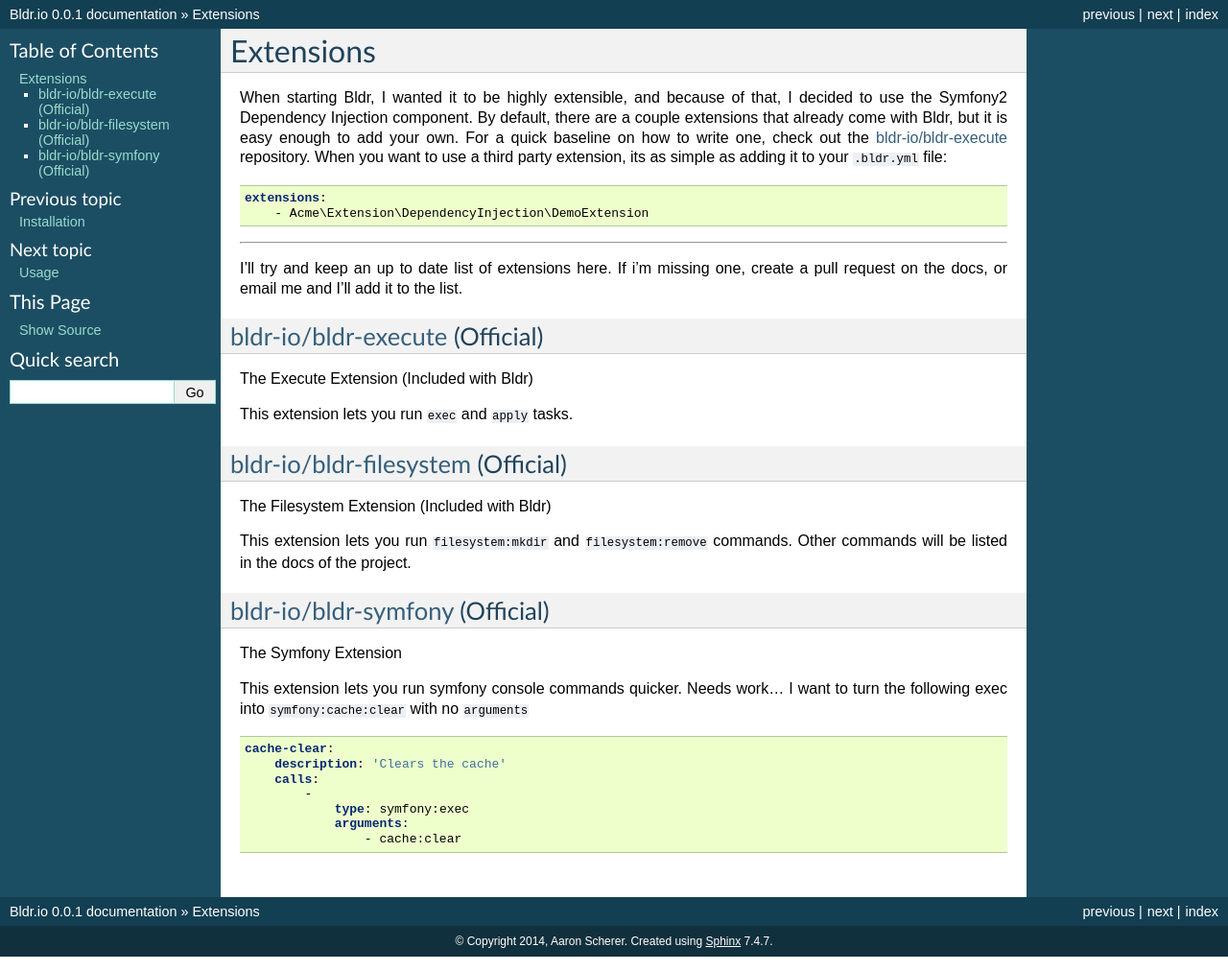
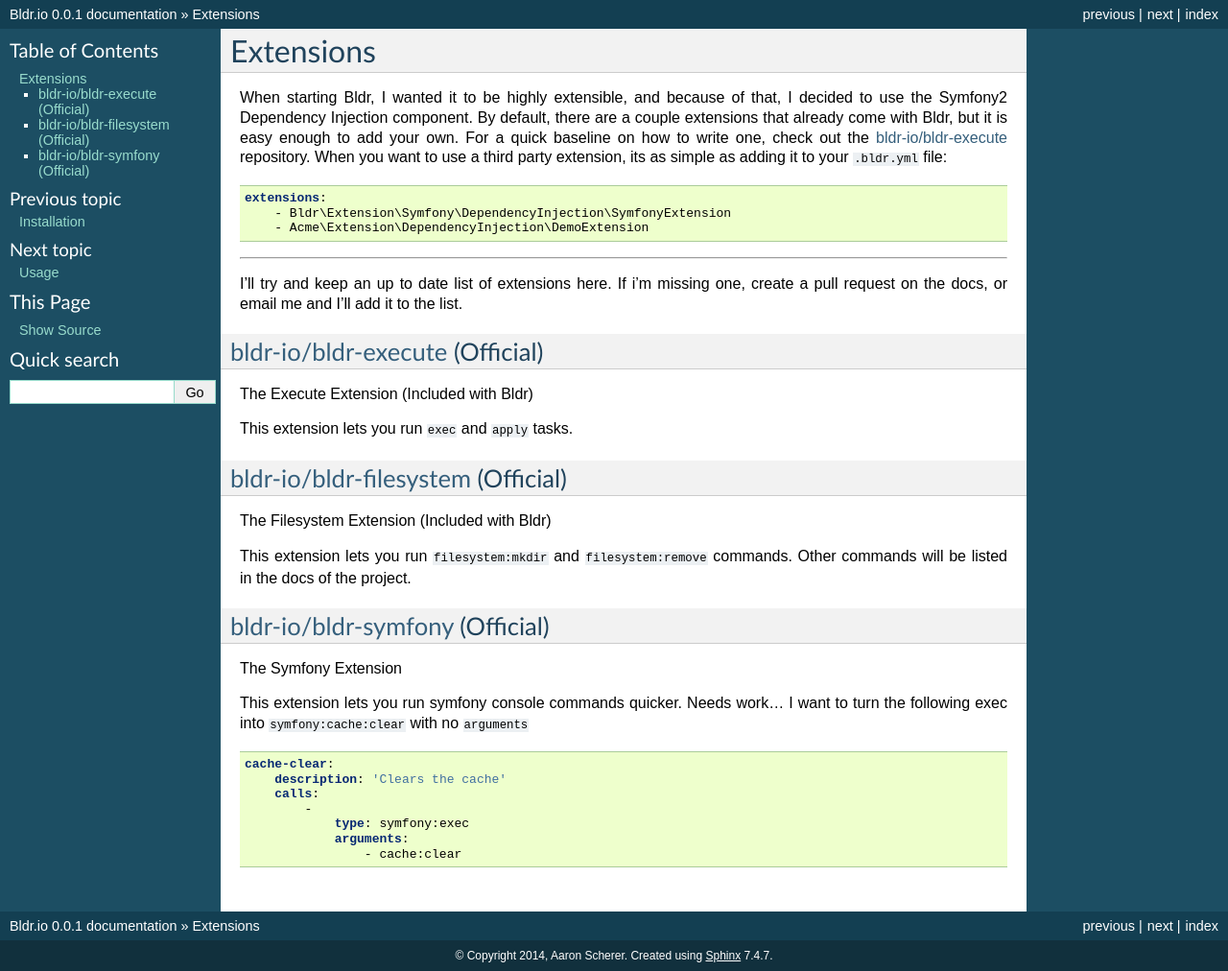
Before and after one commit to bldr-io/bldr, a Sphinx documentation site: the page built from docs/extensions.rst, in a window 1280 px wide. Shown: the whole page at 96% size. Built offline with Sphinx 7.4.7, drawn with Linux system fonts in a browser that asks for light colours; pages that are not in the unit, such as notebooks, are missing from menus.

Commit message:
Adding extensions documentation

```diff
--- a/docs/extensions.rst
+++ b/docs/extensions.rst
@@ -9,6 +9,7 @@
 .. code-block:: yaml
 
     extensions:
+        - Bldr\Extension\Symfony\DependencyInjection\SymfonyExtension
         - Acme\Extension\DependencyInjection\DemoExtension
 
 
```
